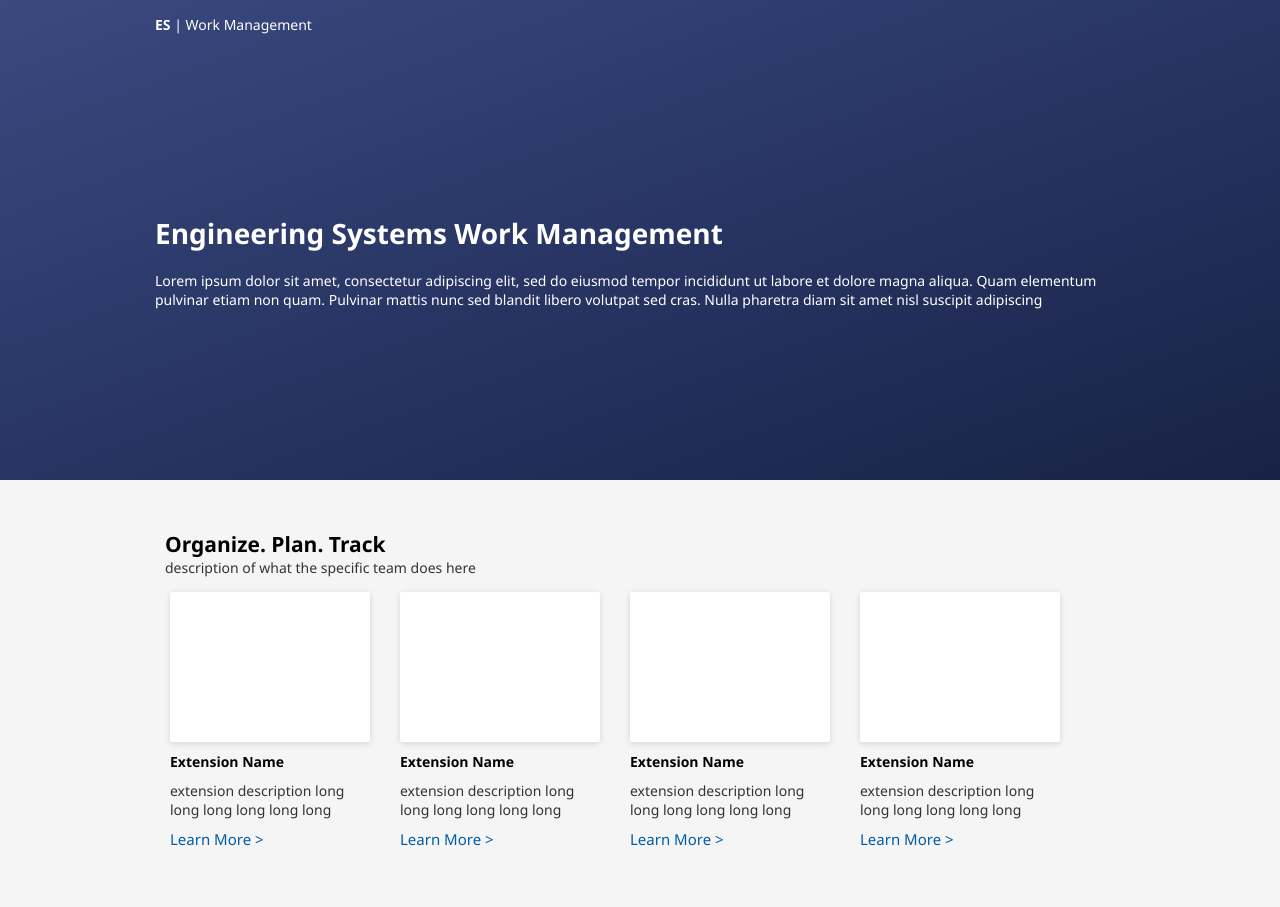
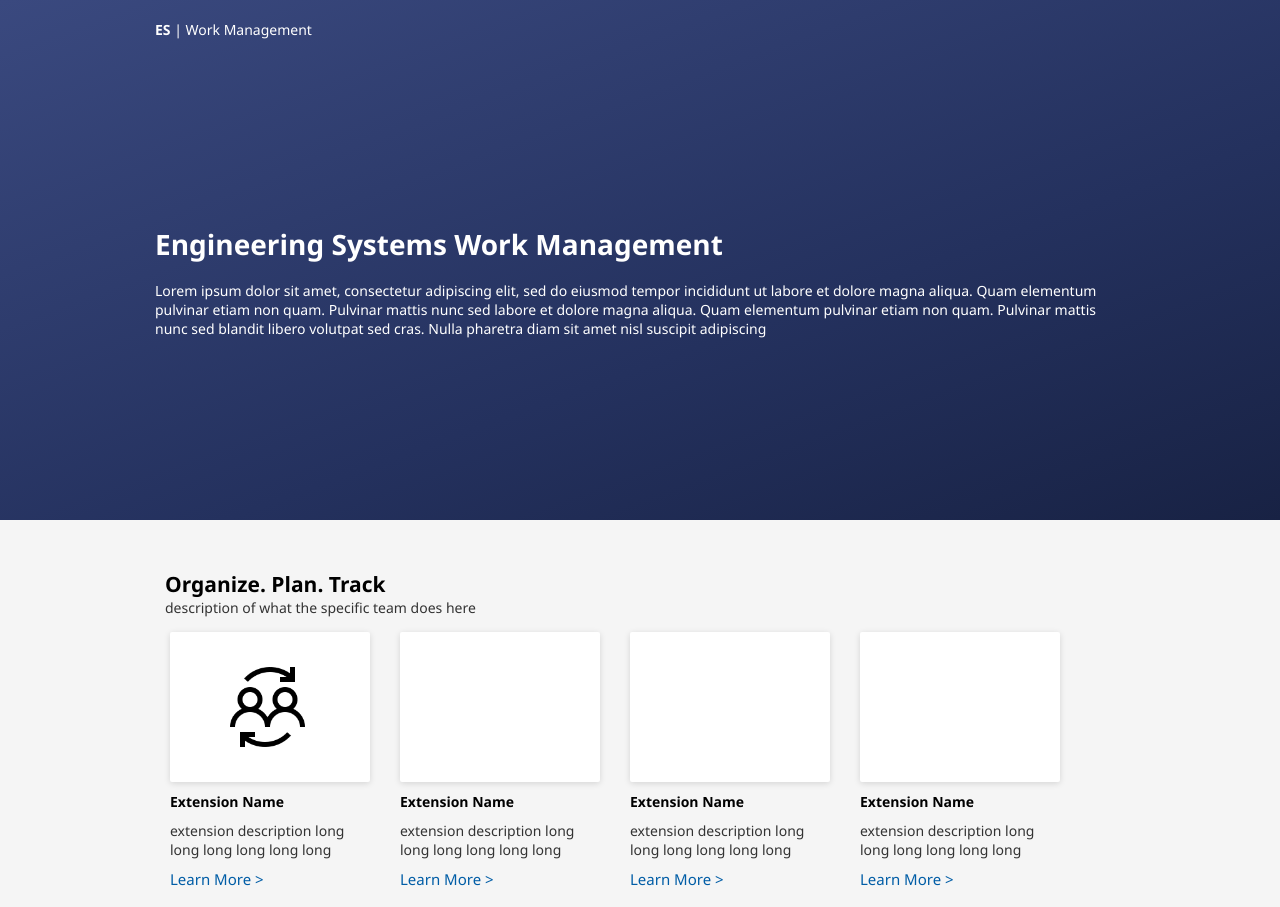
Before and after one commit to monil-patel/documentation-main, a plain HTML site: page index.html in a window 1280 px wide. Shown: the top 907 px of the page. Drawn offline with Linux system fonts and the light colour scheme.

Commit message:
fix header height issue on smaller devices, add icon for dependency tracker as test

```diff
--- a/index.html
+++ b/index.html
@@ -21,6 +21,7 @@
                     <p>
                         Lorem ipsum dolor sit amet, consectetur adipiscing elit, sed do eiusmod tempor incididunt ut
                         labore et dolore magna aliqua. Quam elementum pulvinar etiam non quam. Pulvinar mattis nunc sed
+                        labore et dolore magna aliqua. Quam elementum pulvinar etiam non quam. Pulvinar mattis nunc sed
                         blandit libero volutpat sed cras. Nulla pharetra diam sit amet nisl suscipit adipiscing
                     </p>
                 </div>
@@ -37,7 +38,9 @@
         </div>
         <div class="flex-container">
             <div class="flex-item">
-                <div class="card"></div>
+                <div class="card">
+                    <img src="images/dependencytracker_extension_logo.png">
+                </div>
                 <div class="card-info">
                     <h4 class="item-name">Extension Name</h4>
                     <h4 class="item-description">extension description long long long long long long</h5>
--- a/styles/main.css
+++ b/styles/main.css
@@ -24,10 +24,8 @@ a:hover {
     background: -webkit-linear-gradient(340deg, rgba(24,34,68,1) 0%, rgba(36,49,94,1) 39%, rgba(58,73,127,1) 100%);
     background: linear-gradient(340deg, rgba(24,34,68,1) 0%, rgba(36,49,94,1) 39%, rgba(58,73,127,1) 100%);
     filter: progid:DXImageTransform.Microsoft.gradient(startColorstr="#182244",endColorstr="#3a497f",GradientType=1);
-    min-height: 200px;
-    max-height: 450px;
-    height: 60%;
-    padding: 15px;
+
+    padding: 20px;
 }
 
 .header-container {
@@ -63,6 +61,13 @@ a:hover {
     cursor: pointer;
     box-shadow: 0 1.4px 6.4px 0 rgba(0,0,0,.132);
     height: 50%;
+    display: flex;
+    justify-content: center;
+    align-items: center;
+}
+
+.card > img {
+    width: 40%;
 }
 
 .team-section > .team-name, .team-description {
@@ -111,6 +116,10 @@ a:hover {
     .flex-container > .flex-item {
         width: 200px;
     }
+
+    .header {
+        height: 60%;
+    }
 }
 @media (min-width: 992px) {
     .container {
```
Also changed, not shown: images/dependencytracker_extension_logo.png (added).
